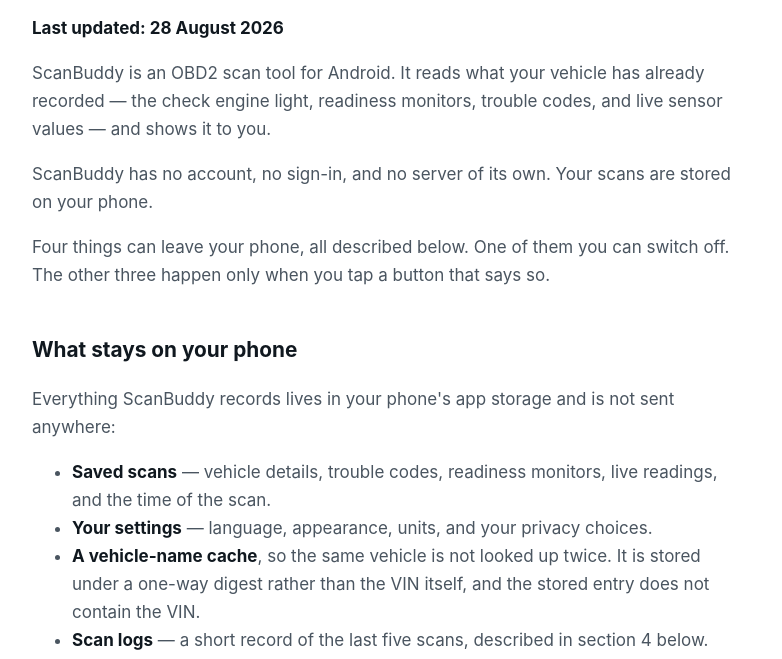
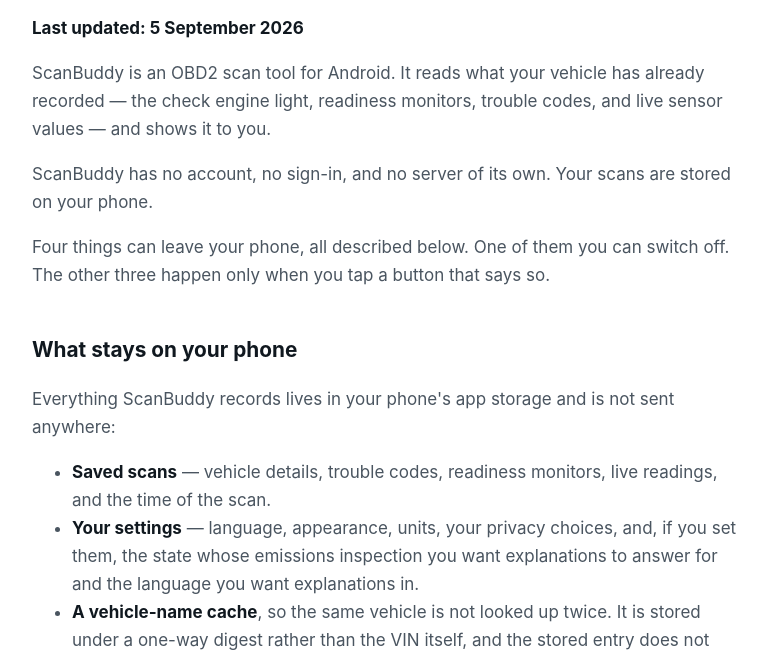
Before and after one commit to hami510/scanbuddy-privacy, a plain HTML site: page index.html in a window 1280 px wide. Shown: the part 73-732 px from the top of the page, without its empty margins (248-1030 px from the left). Drawn offline with Linux system fonts and the light colour scheme.

Commit message:
Privacy policy: 5 September 2026 revision (code explainer settings travel with the search)

```diff
--- a/index.html
+++ b/index.html
@@ -60,14 +60,14 @@
 <body>
 <main>
 <h1 id="scanbuddy-obd2-privacy-policy" class="chapter-title">ScanBuddy OBD2 Privacy Policy</h1>
-<p><strong>Last updated: 28 August 2026</strong></p>
+<p><strong>Last updated: 5 September 2026</strong></p>
 <p>ScanBuddy is an OBD2 scan tool for Android. It reads what your vehicle has already recorded — the check engine light, readiness monitors, trouble codes, and live sensor values — and shows it to you.</p>
 <p>ScanBuddy has no account, no sign-in, and no server of its own. Your scans are stored on your phone.</p>
 <p>Four things can leave your phone, all described below. One of them you can switch off. The other three happen only when you tap a button that says so.</p>
 <div class="page-break"></div>
 <h2 id="what-stays-on-your-phone">What stays on your phone</h2>
 <p>Everything ScanBuddy records lives in your phone's app storage and is not sent anywhere:</p>
-<ul><li><strong>Saved scans</strong> — vehicle details, trouble codes, readiness monitors, live readings, and the time of the scan.</li><li><strong>Your settings</strong> — language, appearance, units, and your privacy choices.</li><li><strong>A vehicle-name cache</strong>, so the same vehicle is not looked up twice. It is stored under a one-way digest rather than the VIN itself, and the stored entry does not contain the VIN.</li><li><strong>Scan logs</strong> — a short record of the last five scans, described in section 4 below.</li></ul>
+<ul><li><strong>Saved scans</strong> — vehicle details, trouble codes, readiness monitors, live readings, and the time of the scan.</li><li><strong>Your settings</strong> — language, appearance, units, your privacy choices, and, if you set them, the state whose emissions inspection you want explanations to answer for and the language you want explanations in.</li><li><strong>A vehicle-name cache</strong>, so the same vehicle is not looked up twice. It is stored under a one-way digest rather than the VIN itself, and the stored entry does not contain the VIN.</li><li><strong>Scan logs</strong> — a short record of the last five scans, described in section 4 below.</li></ul>
 <p>Uninstalling the app removes all of it. You can also erase it at any time from <strong>More → Clear saved reports</strong>, which clears the saved scans, the vehicle-name cache and the scan logs together.</p>
 <div class="page-break"></div>
 <h2 id="what-can-leave-your-phone">What can leave your phone</h2>
@@ -79,7 +79,7 @@
 <p>NHTSA is a US government agency and its handling of that request is governed by its own policies, not by this one.</p>
 <h3 id="2-a-web-search-when-you-tap-a-button-that-asks-for-one">2. A web search, when you tap a button that asks for one</h3>
 <p>Several screens offer a <strong>&quot;Look up&quot;</strong> button — beside a trouble code, beside a readiness monitor, and beside a live gauge. Tapping it opens a web search in your browser. Each one says so underneath, in words like &quot;Opens a search about this vehicle's monitors&quot;.</p>
-<p>That search contains the trouble code, monitor or gauge you tapped, along with the vehicle's year, make, model, engine and connection type, and whether the check engine light is on. <strong>Your VIN is never included in that search.</strong></p>
+<p>That search contains the trouble code, monitor or gauge you tapped, along with the vehicle's year, make, model, engine and fuel type; the other trouble codes and the readiness monitors from the same scan; the readings the car recorded when the code set; the distance and warm-up cycles since the codes were last cleared; and whether the check engine light is on. If you have set an inspection state or a language for explanations in <strong>More</strong>, those go with it. <strong>Your VIN is never included in that search.</strong></p>
 <p>Nothing is sent until you tap. If you never tap one of those buttons, no search is ever made.</p>
 <h3 id="3-anything-you-choose-to-share">3. Anything you choose to share</h3>
 <p>The share button builds a report — as text, a picture, or both — and hands it to Android's share sheet. You choose where it goes; ScanBuddy does not send it anywhere itself.</p>
```
